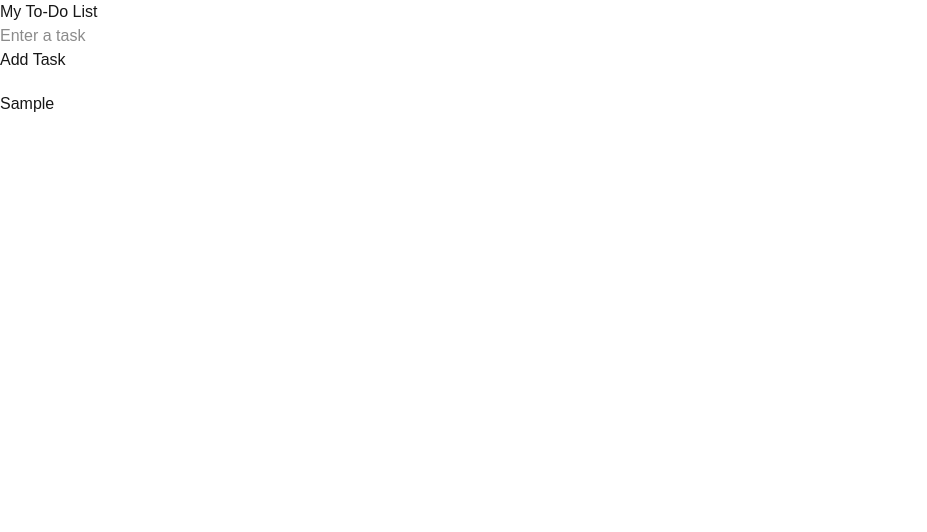
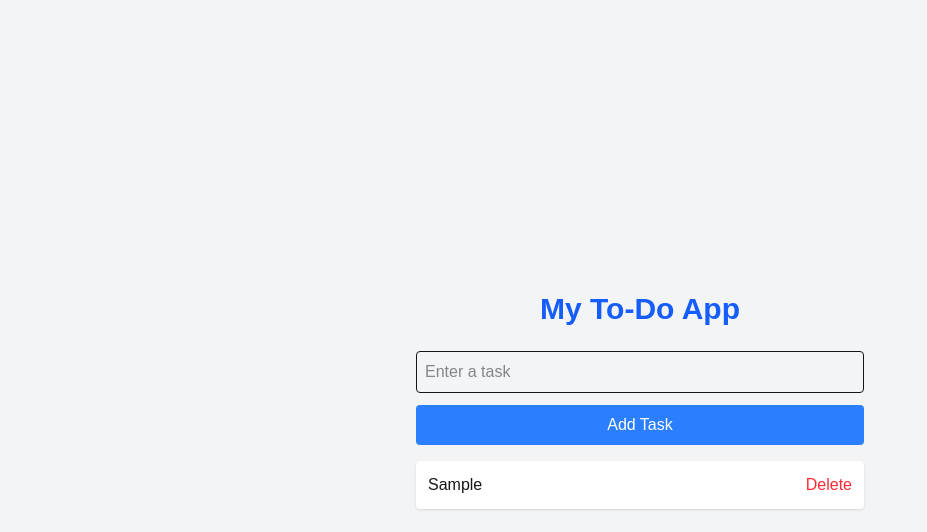
Before and after one commit to awwalu02/todo, a Next.js app: page / in a window 1280 px wide. Both pictures are taken after typing "Sample" into the empty fields and a click on the button "Add Task". Shown: the top 532 px of the page, without its empty margins (0-927 px from the left). Built offline with nearby package versions, Linux system fonts and the light colour scheme.

Commit message:
Adding delete button and tailwindcss styling

```diff
--- a/src/app/todo.tsx
+++ b/src/app/todo.tsx
@@ -1,47 +1,63 @@
 'use client';
 
-import { useState, useEffect } from 'react';
+import { useEffect, useState } from 'react';
 
 export default function TodoApp() {
-  const [task, setTask] = useState('');
-  const [tasks, setTasks] = useState<string[]>([]);
+  const [todos, setTodos] = useState<string[]>([]);
+  const [input, setInput] = useState('');
 
   useEffect(() => {
-    const stored = localStorage.getItem('tasks');
+    const stored = localStorage.getItem('todos');
     if (stored) {
-      setTasks(JSON.parse(stored));
+      setTodos(JSON.parse(stored));
     }
   }, []);
 
   useEffect(() => {
-    localStorage.setItem('tasks', JSON.stringify(tasks));
-  }, [tasks]);
+    localStorage.setItem('todos', JSON.stringify(todos));
+  }, [todos]);
 
-  const addTask = () => {
-    if (!task.trim()) return;
-    setTasks([...tasks, task]);
-    setTask('');
+  const addTodo = () => {
+    if (!input.trim()) return;
+    setTodos([...todos, input.trim()]);
+    setInput('');
+  };
+
+  const deleteTodo = (index: number) => {
+    const updated = todos.filter((_, i) => i !== index);
+    setTodos(updated);
   };
 
   return (
-    <div>
-      <h2>My To-Do List</h2>
+    <div className="min-h-screen bg-gray-100 flex flex-col items-center justify-center p-4">
+      <h1 className="text-3xl font-bold mb-6 text-blue-600">My To-Do App</h1>
+      <div className="w-full max-w-md">
         <input
-        type="text"
-        value={task}
-        onChange={(e) => setTask(e.target.value)}
+          value={input}
+          onChange={(e) => setInput(e.target.value)}
+          className="w-full p-2 border rounded mb-3"
           placeholder="Enter a task"
         />
-      <br/>
-      <button onClick={addTask}>
+        <button
+          onClick={addTodo}
+          className="w-full bg-blue-500 text-white py-2 rounded hover:bg-blue-600 mb-4"
+        >
           Add Task
         </button>
-
-      <ul style={{ marginTop: '20px' }}>
-        {tasks.map((t, i) => (
-          <li key={i}>{t}</li>
+        <ul className="space-y-2">
+          {todos.map((todo, index) => (
+            <li key={index} className="bg-white p-3 rounded flex justify-between items-center shadow">
+              <span>{todo}</span>
+              <button
+                onClick={() => deleteTodo(index)}
+                className="text-red-500 hover:text-red-700"
+              >
+                Delete
+              </button>
+            </li>
           ))}
         </ul>
       </div>
+    </div>
   );
 }
```
Also changed, not shown: package.json (+8 -6 lines), 1 other file (tests, documents, lock files or other folders). Lines whose indentation alone changed are shown as unchanged.
